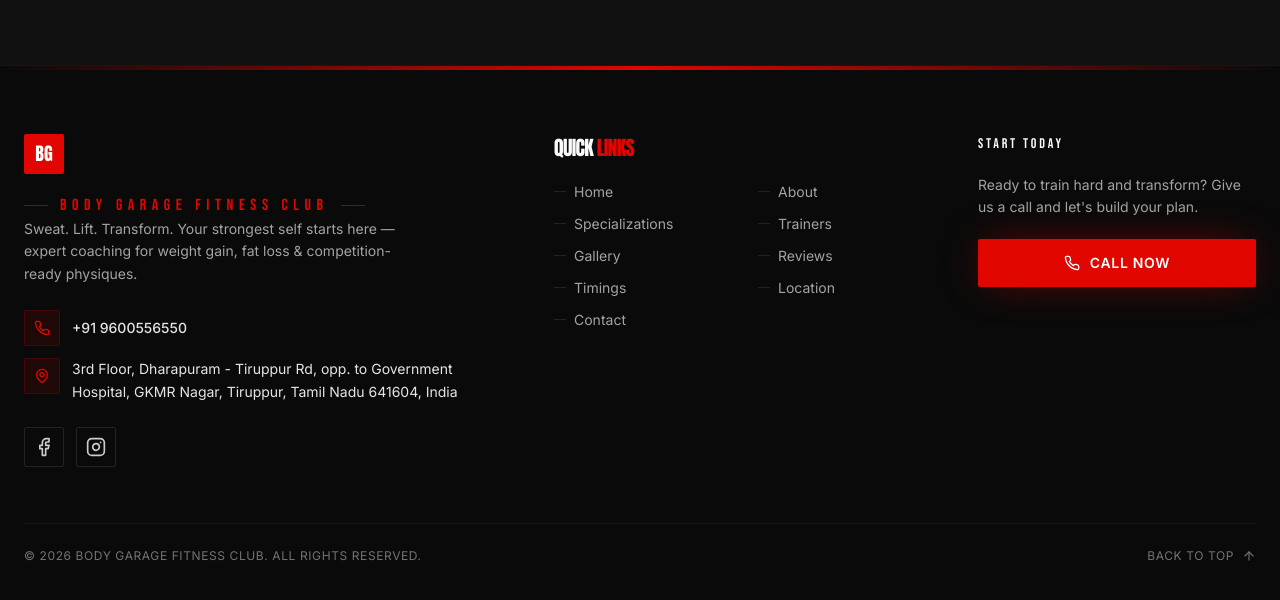
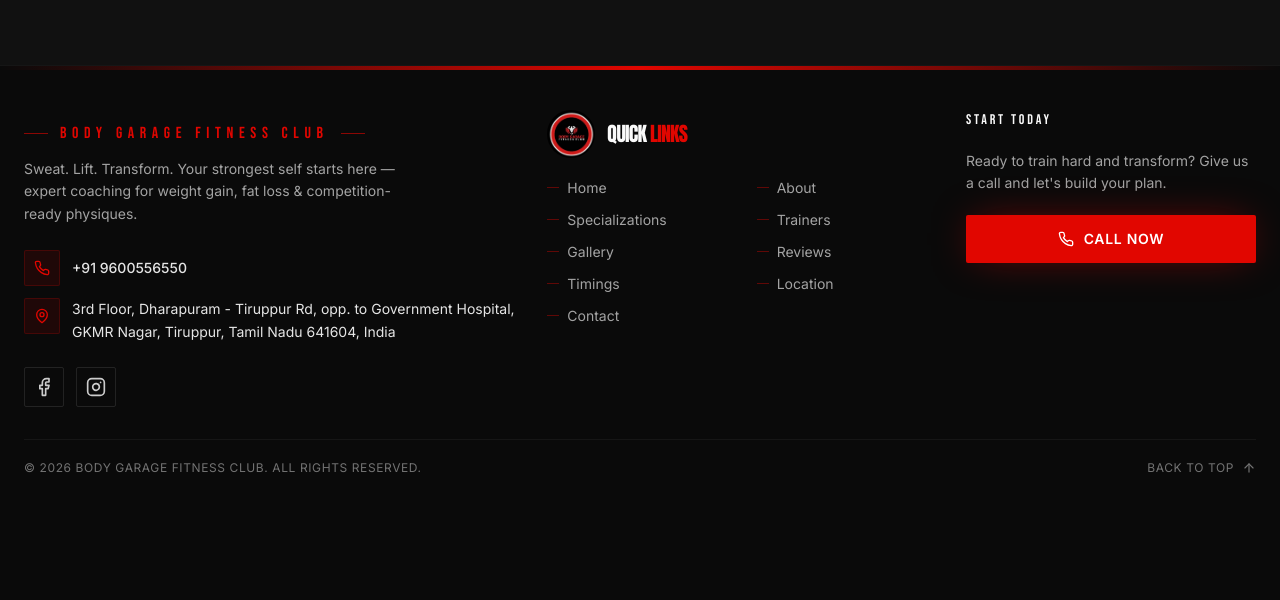
Before and after one commit to visveshwaranpro-glitch/Body-Garage, a React (Vite) app: page / in a window 1280 px wide. Shown: the part 8450-9050 px from the top of the page. After the commit the page ends 8966 px from the top, so only its background shows below. Built offline with nearby package versions, Linux system fonts and the light colour scheme.

Commit message:
Update footer layout and logo display

```diff
--- a/src/components/Footer.tsx
+++ b/src/components/Footer.tsx
@@ -12,16 +12,11 @@ export default function Footer() {
       {/* Top accent bar */}
       <div className="h-1 w-full bg-gradient-to-r from-transparent via-red to-transparent" />
 
-      <div className="relative mx-auto max-w-7xl px-4 sm:px-6 py-16">
-        <div className="grid md:grid-cols-12 gap-10">
+      <div className="relative mx-auto max-w-7xl px-4 sm:px-6 py-10">
+        <div className="grid md:grid-cols-12 gap-6">
           {/* Brand */}
           <div className="md:col-span-5">
-            <div className="flex items-center gap-2.5 mb-5">
-              <span className="flex h-10 w-10 items-center justify-center bg-red rounded-sm">
-                <span className="font-display text-white text-lg leading-none">BG</span>
-              </span>
-            </div>
-            <SectionBrand className="!mt-2 justify-start" />
+            <SectionBrand className="mb-3 justify-start" />
             <p className="text-bone-400 text-sm leading-relaxed max-w-sm">{GYM.tagline}</p>
 
             {/* Contact */}
@@ -73,9 +68,12 @@ export default function Footer() {
 
           {/* Quick links */}
           <div className="md:col-span-4">
-            <h4 className="font-display text-bone-50 text-xl tracking-tightest uppercase mb-5">
-              Quick <span className="text-red">Links</span>
-            </h4>
+            <div className="flex items-center gap-3 mb-5">
+              <img src="/images/logo copy.jpeg" alt="Body Garage logo" className="h-12 w-12 rounded-full object-cover" />
+              <h4 className="font-display text-bone-50 text-xl tracking-tightest uppercase">
+                Quick <span className="text-red">Links</span>
+              </h4>
+            </div>
             <ul className="grid grid-cols-2 gap-x-6 gap-y-3">
               {NAV.map((item) => (
                 <li key={item.id}>
@@ -110,7 +108,7 @@ export default function Footer() {
         </div>
 
         {/* Bottom bar */}
-        <div className="mt-14 pt-6 border-t border-white/5 flex flex-col sm:flex-row items-center justify-between gap-4">
+        <div className="mt-8 pt-5 border-t border-white/5 flex flex-col sm:flex-row items-center justify-between gap-4">
           <p className="text-bone-500 text-xs uppercase tracking-wider">
             © 2026 Body Garage Fitness Club. All rights reserved.
           </p>
```
